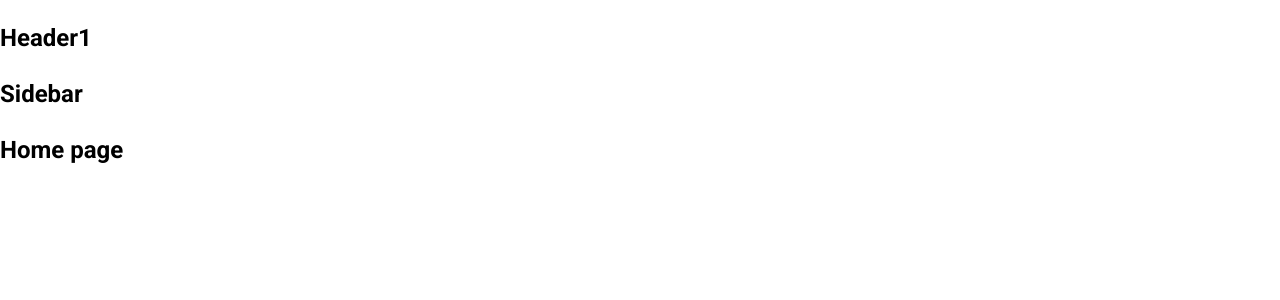
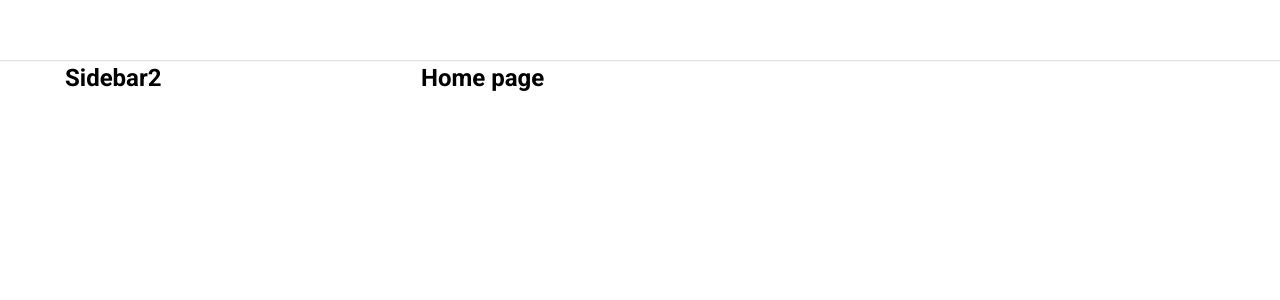
Before and after one commit to nguyenvanphong2410/tiktok-ui2, a React (Create React App) app: page / in a window 1280 px wide. Shown: the top 300 px of the page. Built offline with nearby package versions, Linux system fonts and the light colour scheme.

Commit message:
Dựng khung Layout mặc định 23:57 30/05/2023

```diff
--- a/package.json
+++ b/package.json
@@ -6,6 +6,7 @@
     "@testing-library/jest-dom": "^5.16.5",
     "@testing-library/react": "^13.4.0",
     "@testing-library/user-event": "^13.5.0",
+    "classnames": "^2.3.2",
     "normalize.css": "^8.0.1",
     "react": "^18.2.0",
     "react-dom": "^18.2.0",
--- a/src/components/GlobalStyles/GlobalStyles.scss
+++ b/src/components/GlobalStyles/GlobalStyles.scss
@@ -4,9 +4,15 @@
 
 :root {
     --primary: #fe2c55;
+
+    //Biến của DefaultLayout
+    --default-layout-header-height: 60px;
+    --default-layout-width: 1150px;
 }
 
 * {
+    margin: 0;
+    padding: 0;
     box-sizing: border-box;
 }
 
--- /dev/null
+++ b/src/components/Layout/DefaultLayout/DefaultLayout.module.scss
@@ -0,0 +1,16 @@
+.wrapper {
+    display: flex;
+    flex-direction: column;
+    align-items: center;
+}
+
+.container {
+    width: var(--default-layout-width);
+    display: flex;
+}
+
+.content {
+    //Chiem hết nên để flex 1
+    flex: 1;
+    min-height: 1000px;
+}
--- /dev/null
+++ b/src/components/Layout/DefaultLayout/Sidebar/Sidebar.module.scss
@@ -0,0 +1,4 @@
+.wrapper {
+    width: 356px;
+    min-height: 1000px;
+}
--- a/src/components/Layout/DefaultLayout/Sidebar/index.js
+++ b/src/components/Layout/DefaultLayout/Sidebar/index.js
@@ -1,5 +1,10 @@
+import styles from './Sidebar.module.scss'
+import classNames from 'classnames/bind';
+
+const cx = classNames.bind(styles);
+
 function Sidebar() {
-    return <h2>Sidebar</h2>
+    return <aside className={cx('wrapper')}><h2>Sidebar2</h2></aside>
 }
 
 export default Sidebar;
--- a/src/components/Layout/DefaultLayout/index.js
+++ b/src/components/Layout/DefaultLayout/index.js
@@ -1,17 +1,22 @@
 import Header from "~/components/Layout/components/Header";
+import styles from './DefaultLayout.module.scss';
 import Sidebar from "./Sidebar";
+import classNames from "classnames/bind";
+
+const cx = classNames.bind(styles);
+
 
 function DefaultLayout({ children }) {
     return (
-        <>
+        <div className={cx('wrapper')}>
             <Header />
-            <div className="container">
+            <div className={cx('container')}>
                 <Sidebar />
-                <div className="content">
+                <div className={cx('content')}>
                     {children}
                 </div>
             </div>
-        </>
+        </div>
     )
 }
 
--- a/src/components/Layout/HeaderOnly/index.js
+++ b/src/components/Layout/HeaderOnly/index.js
@@ -1,6 +1,6 @@
 import Header from "~/components/Layout/components/Header";
 
-function DefaultLayout({ children }) {
+function HeaderOnly({ children }) {
     return (
         <div>
             <Header />
@@ -13,4 +13,4 @@
     )
 }
 
-export default DefaultLayout;
+export default HeaderOnly;
--- /dev/null
+++ b/src/components/Layout/components/Header/Header.module.scss
@@ -0,0 +1,12 @@
+.wrapper {
+    width: 100%;
+    height: var(--default-layout-header-height, 60px);
+    box-shadow: 0px 1px 1px rgb(0 0 0 / 12%);
+    display: flex;
+    justify-content: center;
+}
+
+.inner {
+    height: 100%;
+    width: var(--default-layout-width);
+}
--- a/src/components/Layout/components/Header/index.js
+++ b/src/components/Layout/components/Header/index.js
@@ -1,5 +1,15 @@
+import classNames from "classnames/bind";
+import styles from "./Header.module.scss"
+
+const cx = classNames.bind(styles);
+
 function Header() {
-    return <h2>Header1</h2>
+    return <header className={cx('wrapper')}>
+        <div className={cx('inner')}>
+            {/* Logo */}
+            {/* Search */}
+        </div>
+    </header>
 }
 
 export default Header;
```
Also changed, not shown: 1 other file (tests, documents, lock files or other folders).
